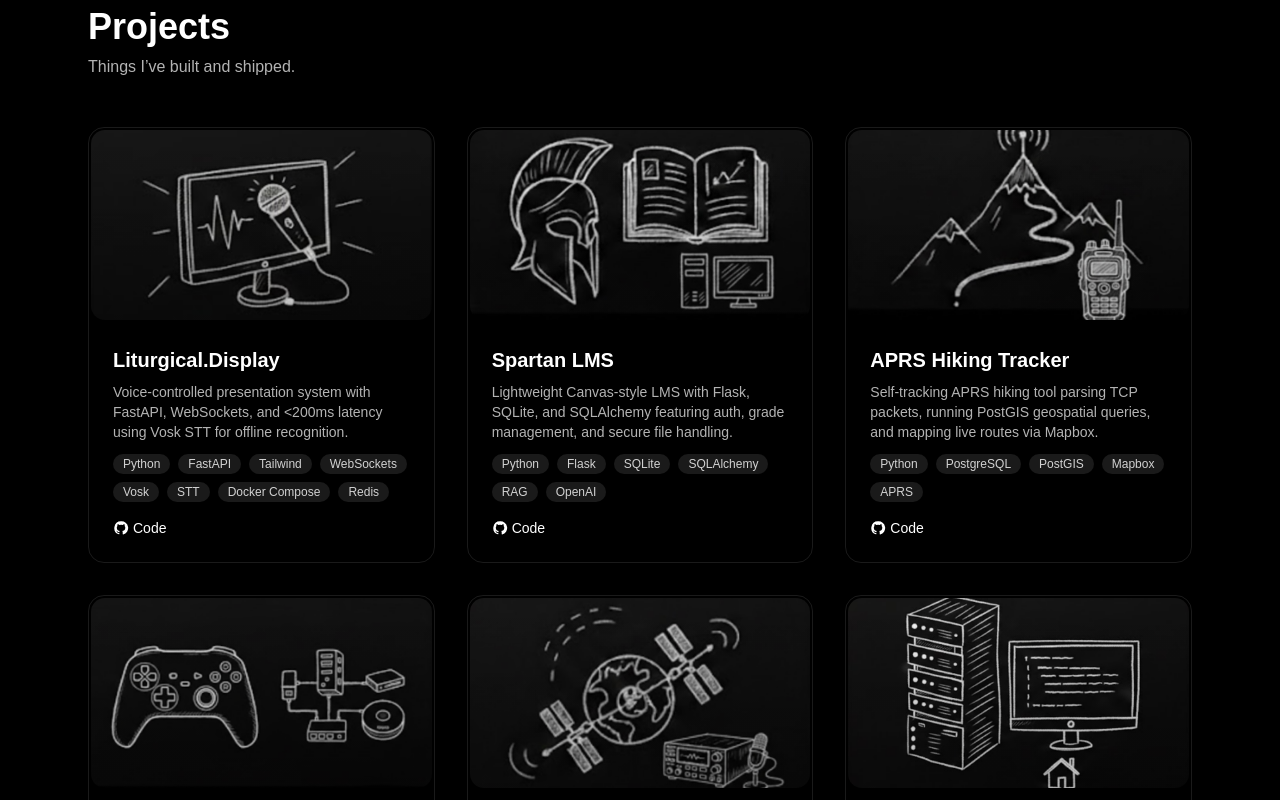
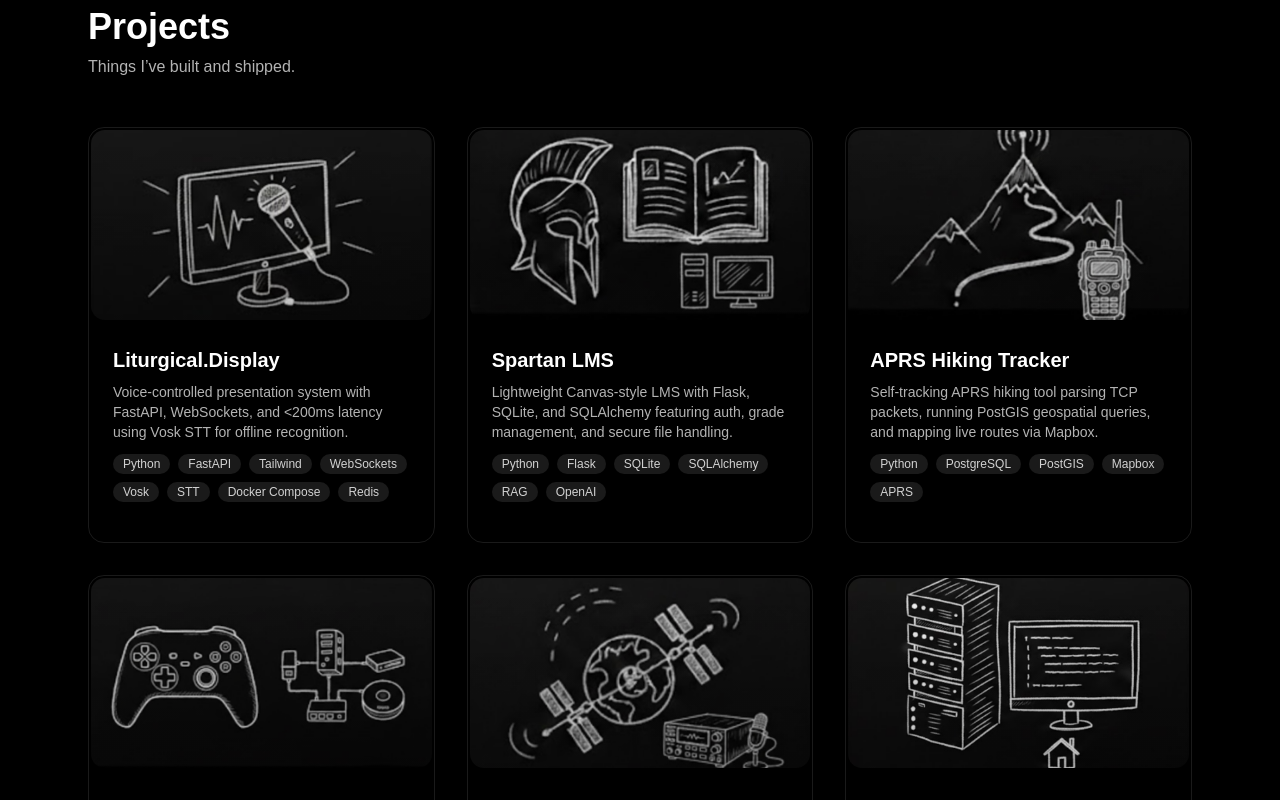
Before and after one commit to adover06/PersonalPortfolio, a Next.js app: page / in a window 1280 px wide. Shown: the part 1840-2640 px from the top of the page. Built offline with nearby package versions, Linux system fonts and the light colour scheme; no server answers.

Commit message:
Made project cards clickable and removed github button

```diff
--- a/components/Projects.tsx
+++ b/components/Projects.tsx
@@ -20,6 +20,7 @@
 
         <div className="grid grid-cols-1 sm:grid-cols-2 lg:grid-cols-3 gap-6 sm:gap-8">
           {projects.map((p, i) => (
+            <a href={p.links?.demo || p.links?.code} target="_blank" rel="noopener noreferrer">
             <MagicCard
               key={p.title}
               className="rounded-2xl overflow-hidden border border-white/10 hover:scale-[1.04] transition-transform duration-150"
@@ -70,7 +71,7 @@
                         <ExternalIcon className="h-4 w-4" /> Demo
                       </a>
                     )}
-                    {p.links.code && (
+                    {/* {p.links.code && (
                       <a
                         href={p.links.code}
                         target="_blank"
@@ -80,11 +81,12 @@
                       >
                         <GitHubIcon className="h-4 w-4" /> Code
                       </a>
-                    )}
+                    )} */}
                   </div>
                 )}
               </div>
             </MagicCard>
+            </a>
           ))}
         </div>
       </div>
```
